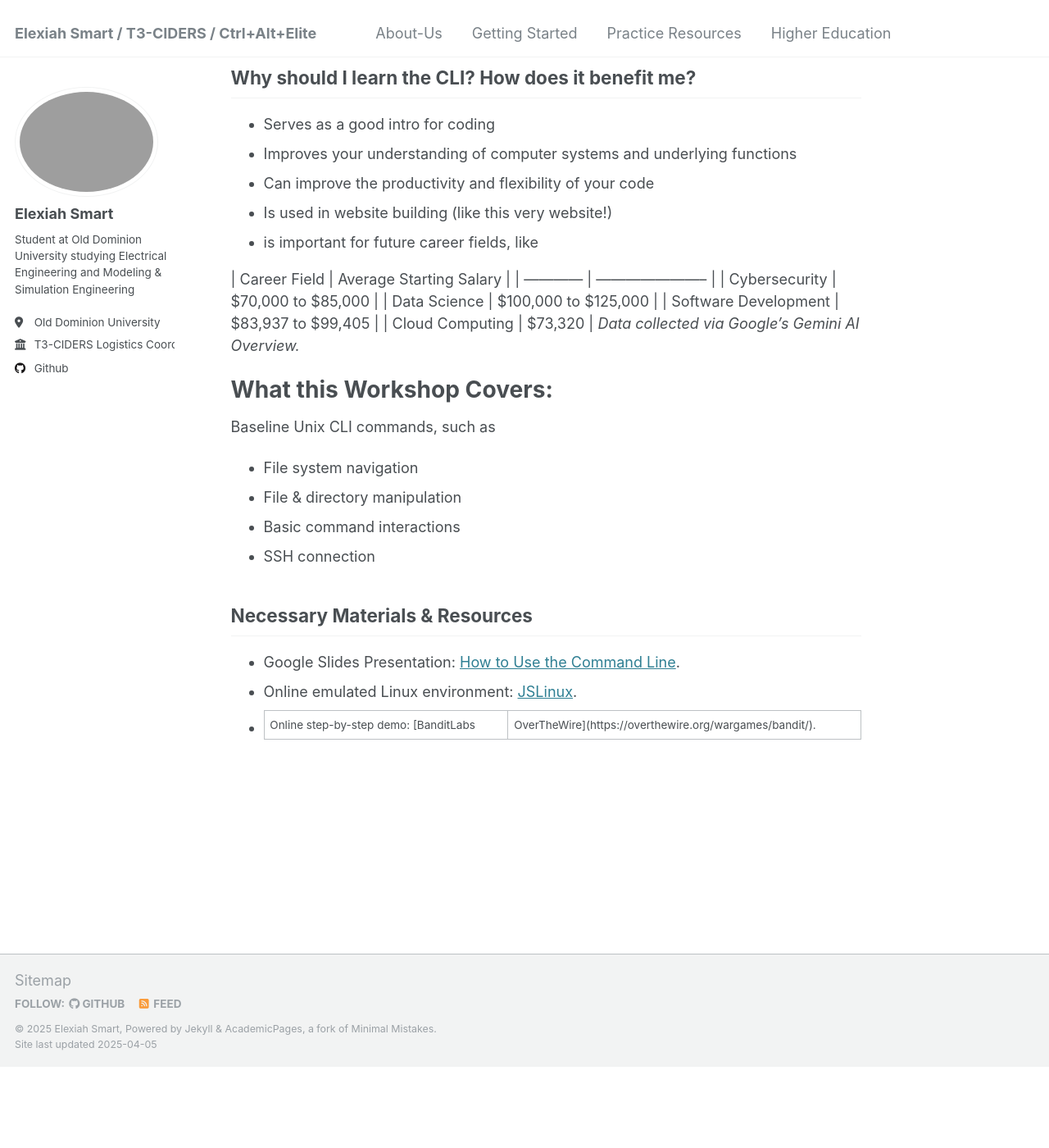
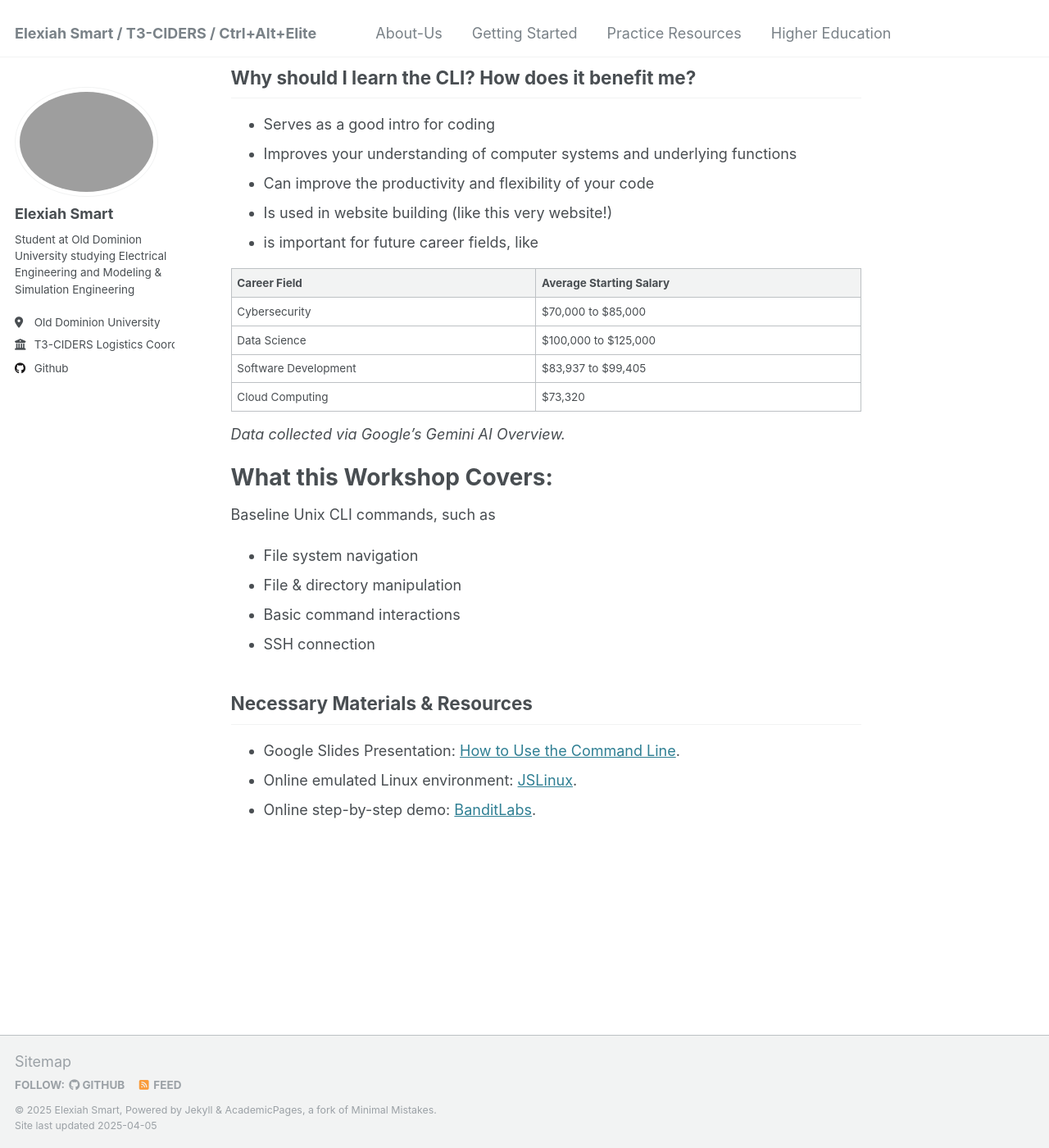
Before and after one commit to lexiluthor05/Ctrl-Alt-Elite, a Jekyll site: the page built from _pages/about.md, in a window 1280 px wide and 1400 px high, scrolled down 1310 px. Shown: the whole window at 82% size. Built offline with Jekyll 4.4.1, drawn with Linux system fonts in a browser that asks for light colours; before the commit the page ends 2611 px from its top, so only the background shows below that.

Commit message:
i think i fixed the table issue

```diff
--- a/_pages/about.md
+++ b/_pages/about.md
@@ -45,12 +45,13 @@ Why should I learn the CLI? How does it benefit me?
 * Is used in website building (like this very website!)
 * is important for future career fields, like
 
-| Career Field | Average Starting Salary |
-| ------------ | ----------------------- |
-| Cybersecurity | $70,000 to $85,000 |
-| Data Science | $100,000 to $125,000 |
-| Software Development | $83,937 to $99,405 |
-| Cloud Computing | $73,320 |
+ Career Field | Average Starting Salary
+ ------------ | -----------------------
+ Cybersecurity | $70,000 to $85,000
+ Data Science | $100,000 to $125,000
+ Software Development | $83,937 to $99,405
+ Cloud Computing | $73,320
+
 *Data collected via Google’s Gemini AI Overview.*
 
 
@@ -67,4 +68,4 @@ Necessary Materials & Resources
 ------
 * Google Slides Presentation: [How to Use the Command Line](https://docs.google.com/presentation/d/17vu6vvsbNUQ65irCu921e1luyEiU92aWmMy_3Yjzrxc/edit?usp=sharing).
 * Online emulated Linux environment: [JSLinux](https://bellard.org/jslinux/).
-* Online step-by-step demo: [BanditLabs | OverTheWire](https://overthewire.org/wargames/bandit/).
+* Online step-by-step demo: [BanditLabs](https://overthewire.org/wargames/bandit/).
```
